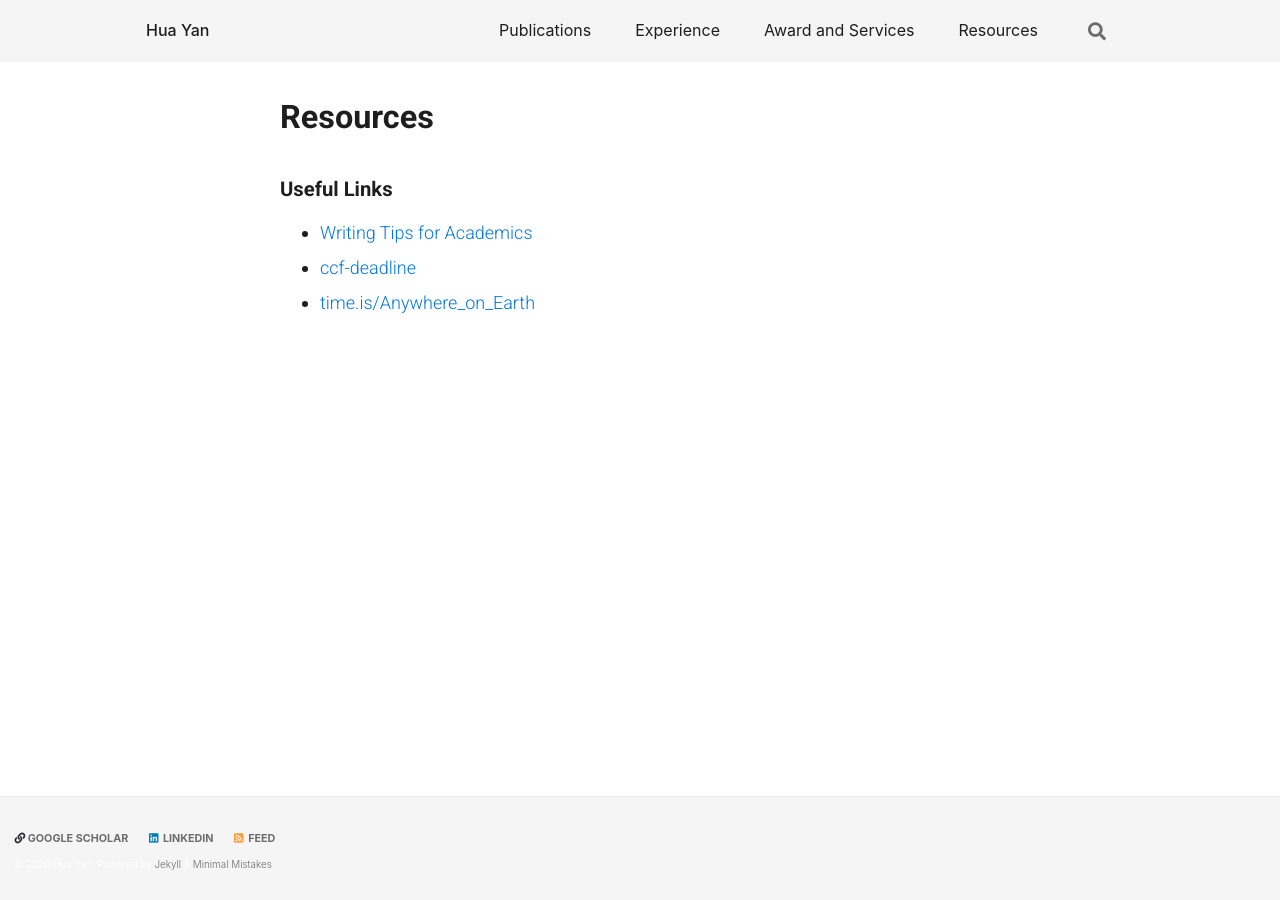
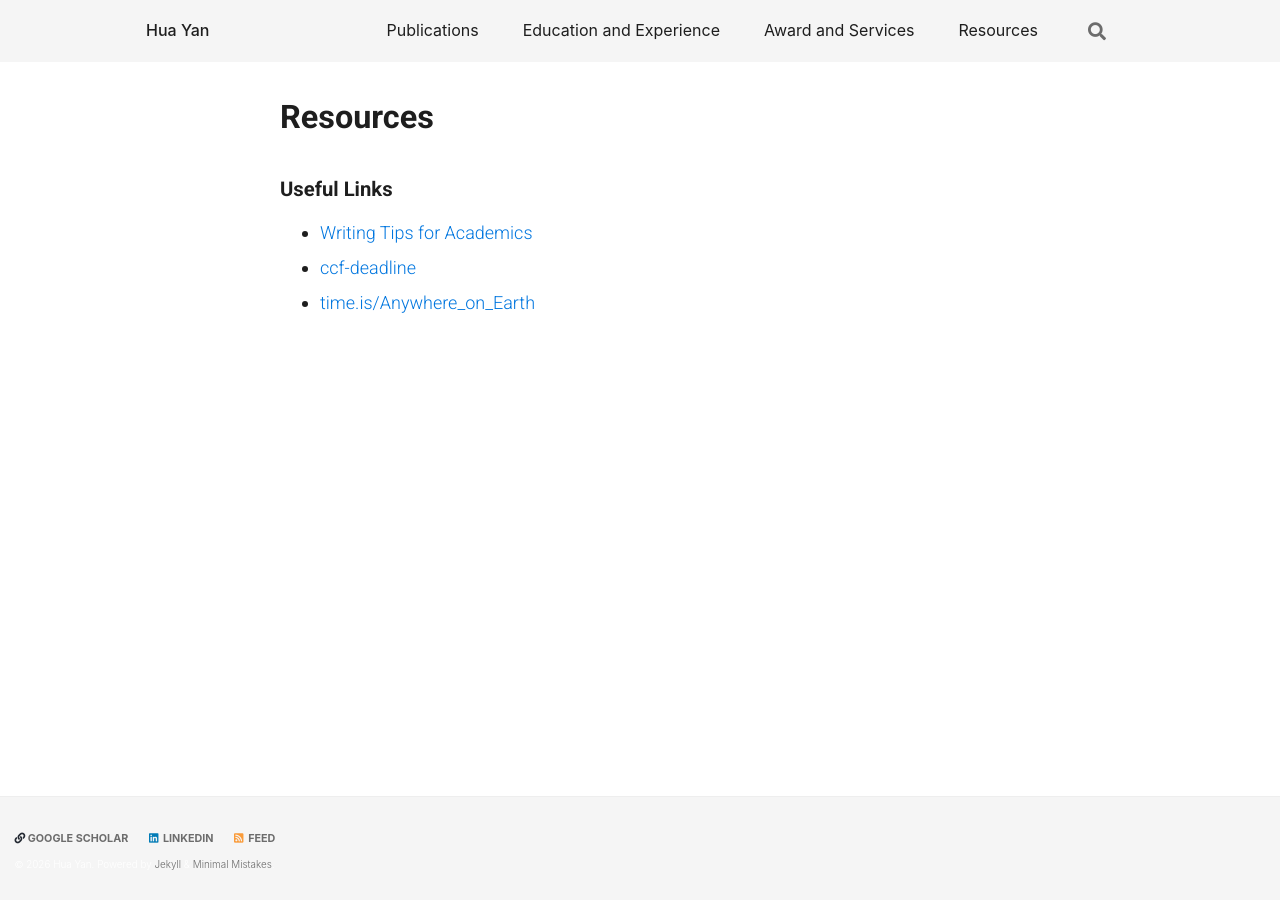
Before and after one commit to huy222-lu/website, a Jekyll site: the page built from _pages/resource.md, in a window 1280 px wide. Built offline with Jekyll 4.4.1, drawn with Linux system fonts in a browser that asks for light colours; cached includes are drawn as plain includes; a script that is not in the unit is left out; comment, search, counter and statistics services are not loaded.

Commit message:
Update navigation.yml

```diff
--- a/_data/navigation.yml
+++ b/_data/navigation.yml
@@ -1,7 +1,7 @@
 main:
   - title: "Publications"
     url: /publications/
-  - title: "Experience"
+  - title: "Education and Experience"
     url: /experience/
   - title: "Award and Services"
     url: /Services/
```
